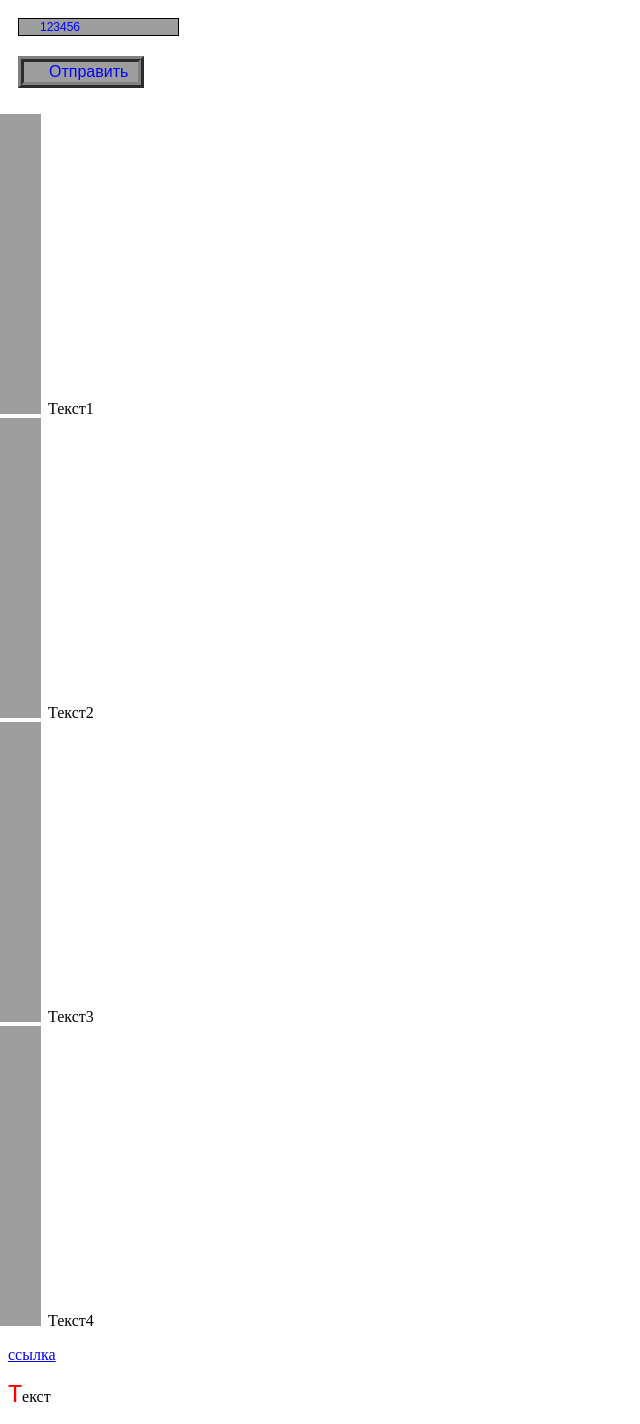
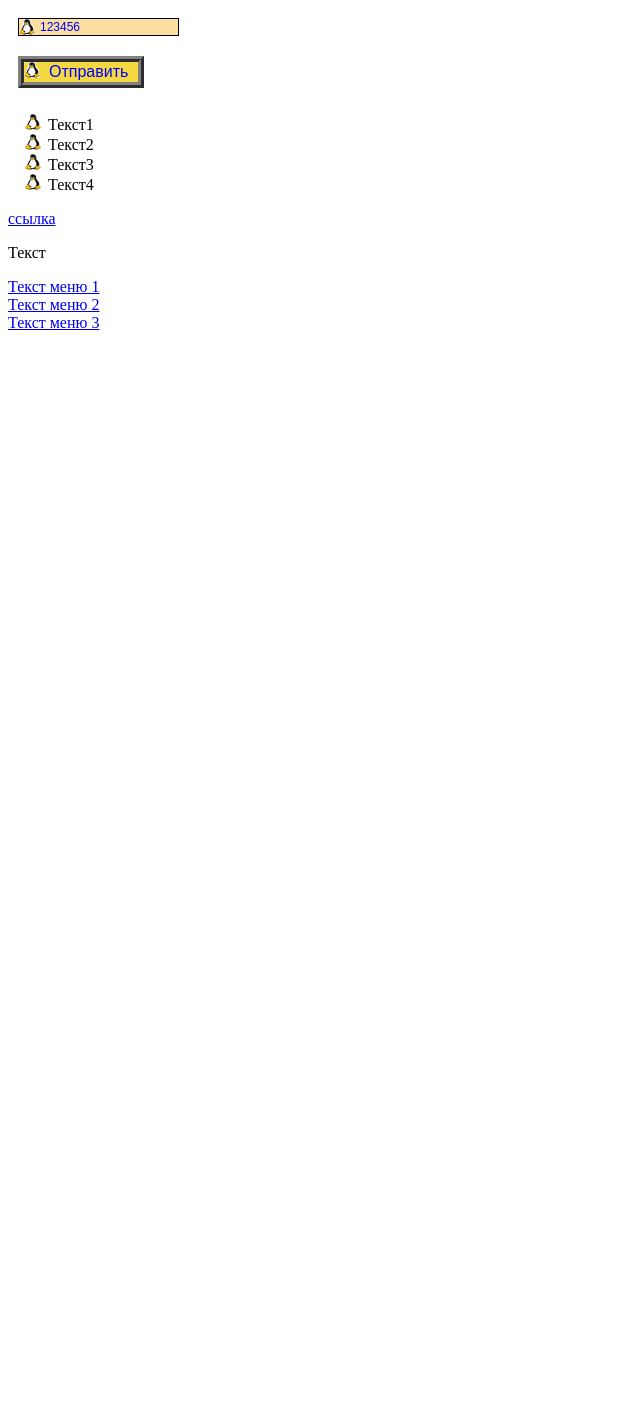
Before and after one commit to zhizhnevskiy/stepWork, a PHP site: page / in a window 1280 px wide. Shown: the whole page, without its empty margins (0-640 px from the left). After the commit the page ends 330 px from the top, so only its background shows below. Run offline with PHP 8.4, Linux system fonts and the light colour scheme; grey boxes are pictures that could not be loaded.

Commit message:
create class move

```diff
--- a/css/style.css
+++ b/css/style.css
@@ -1,7 +1,7 @@
 .txt {
     background-color: rgb(250, 222, 162);
     border: 1px solid black;
-    background-image: url(https://cdn.discordapp.com/attachments/779370643765723196/779374801000071188/lin.gif);
+    background-image: url(../images/lin.gif);
     color: blue;
     background-repeat: no-repeat;
     margin: 10px;
@@ -13,7 +13,7 @@
     background-color: rgb(243, 216, 65);
     border: 6px ridge grey;
     color: blue;
-    background-image: url(https://cdn.discordapp.com/attachments/779370643765723196/779374801000071188/lin.gif);
+    background-image: url(../images/lin.gif);
     background-repeat: no-repeat;
     margin: 10px;
     font-size: 16px;
@@ -22,15 +22,20 @@
 }
 
 .list {
-    list-style-image: url(https://cdn.discordapp.com/attachments/779370643765723196/779374801000071188/lin.gif);
+    list-style-image: url(../images/lin.gif);
 }
-a:hover{
+/* a:hover{
     color: red;
     text-transform: uppercase;
-    text-decoration: none;
+    text-decoration: none; */
 }
 p:first-letter{
     color:red;
     font-size: 1.8em;
     font-family: monospace;
 }
+.move:hover{
+    background-image: url(../images/lin.gif);
+    background-repeat: no-repeat;
+    padding-left: 20px;
+}
--- a/index.html
+++ b/index.html
@@ -21,6 +21,12 @@
     </ul>
     <a href="google.com">ссылка</a>
     <p>Текст</p>
+    <a class="move" href="google.com">Текст меню 1</a>
+    <br>
+    <a class="move" href="google.com">Текст меню 2</a>
+    <br>
+    <a class="move" href="google.com">Текст меню 3</a>
+    <br>
 </body>
 
 </html>
```
